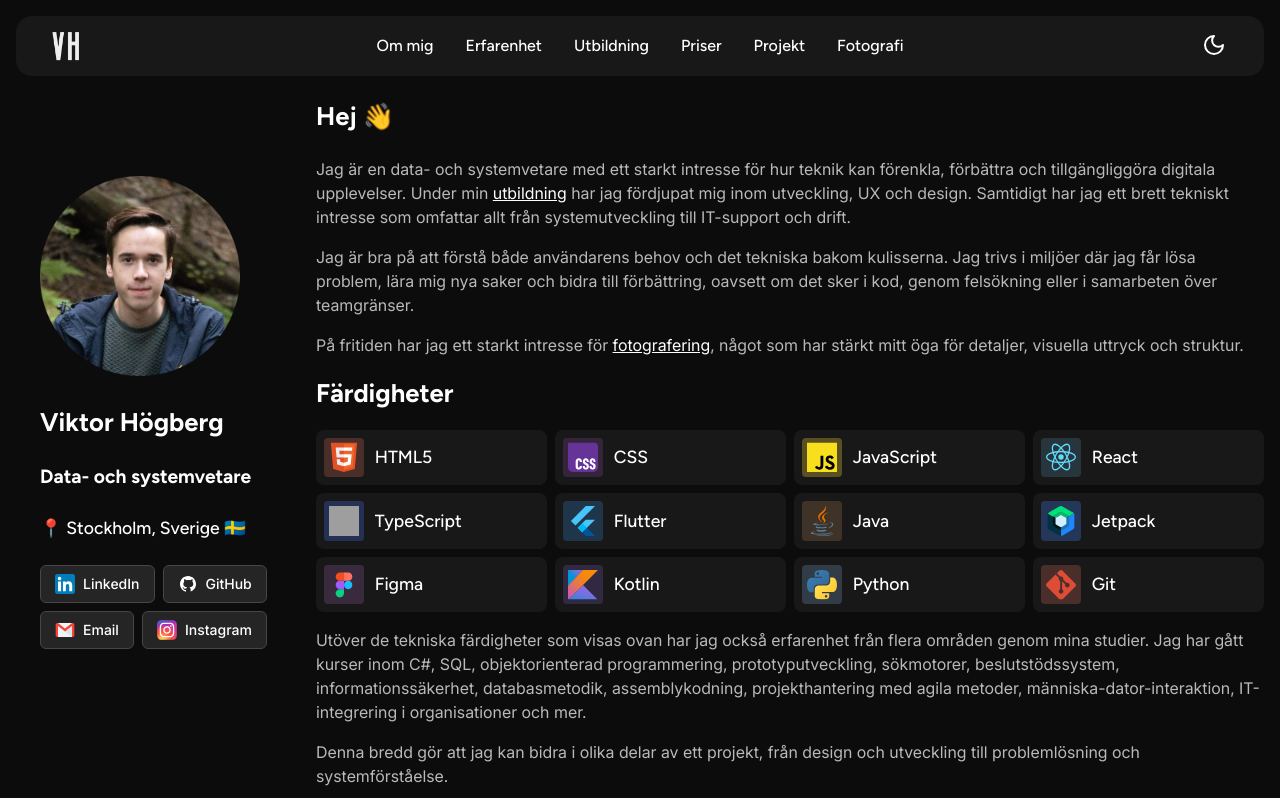
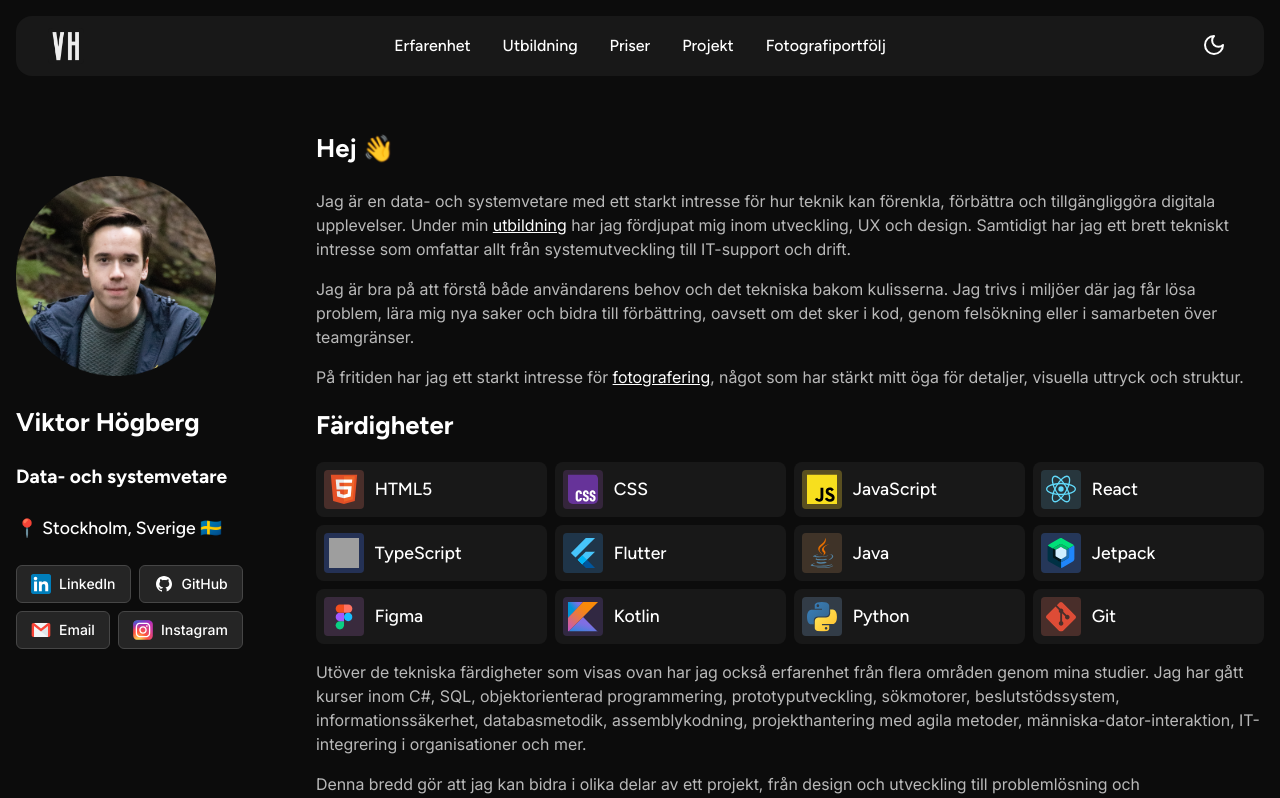
Before and after one commit to vhogberg/react-portfolio, a React (Vite) app: page / in a window 1280 px wide. Shown: the top 798 px of the page. Built offline with nearby package versions, Linux system fonts and the light colour scheme; grey boxes are pictures that could not be loaded.

Commit message:
Tweaked header margins

```diff
--- a/src/App.css
+++ b/src/App.css
@@ -33,7 +33,6 @@
 @media screen and (min-width: 1000px) {
   aside {
     margin-right: 3rem;
-    margin-left: 1.5rem;
   }
 
   .main-content {
--- a/src/components/Header/Header.css
+++ b/src/components/Header/Header.css
@@ -9,6 +9,7 @@ header {
     z-index: 10;
 
     border-radius: 1rem;
+    margin-bottom: 2rem;
 }
 
 /* Logga */
--- a/src/components/Header/Header.tsx
+++ b/src/components/Header/Header.tsx
@@ -21,7 +21,6 @@ function Header() {
     <header>
       <img src={myLogo} alt="Min logga" />
       <nav className="desktop-menu">
-        <a href="#about-me">Om mig</a>
         <a href="#experience">Erfarenhet</a>
         <a href="#education">Utbildning</a>
         <a href="#awards">Priser</a>
@@ -31,7 +30,7 @@ function Header() {
           target="_blank"
           rel="noopener noreferrer"
         >
-          Fotografi
+          Fotografiportfölj
         </a>
       </nav>
       <div className="right-buttons">
@@ -97,9 +96,6 @@ function Header() {
         </button>
       </div>
       <div className={`mobile-menu ${menuOpen ? "open" : ""}`}>
-        <a href="#about-me" onClick={() => setMenuOpen(false)}>
-          Om mig
-        </a>
         <a href="#experience" onClick={() => setMenuOpen(false)}>
           Erfarenhet
         </a>
@@ -118,7 +114,7 @@ function Header() {
           rel="noopener noreferrer"
           onClick={() => setMenuOpen(false)}
         >
-          Fotografi
+          Fotografiportfölj
         </a>
       </div>
     </header>
```
